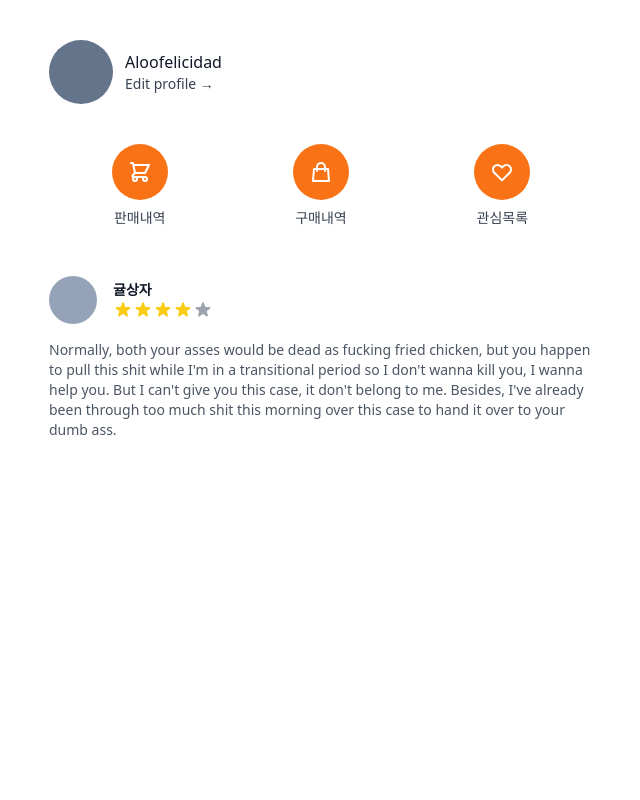
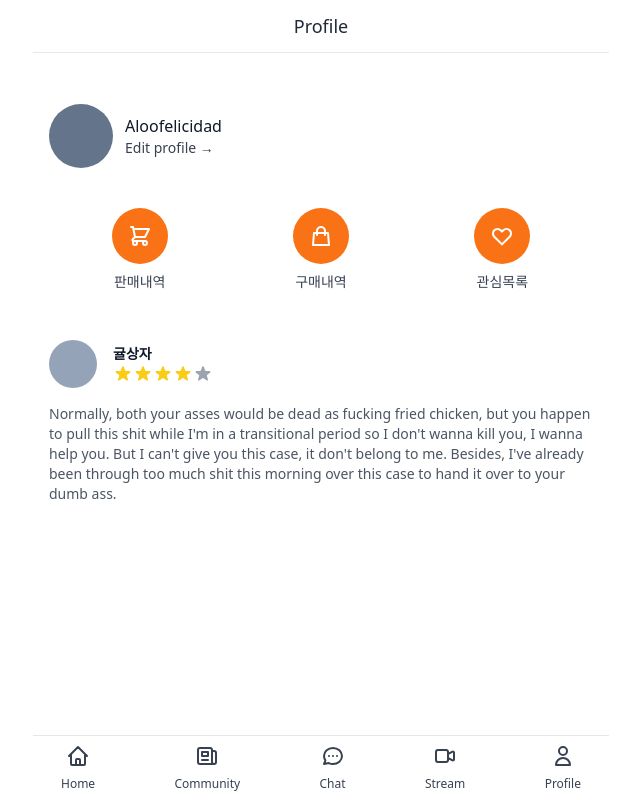
Before and after one commit to gyulsbox/Re_earth, a Next.js app: page /profile in a window 1280 px wide. Shown: the whole page, without its empty margins (319-959 px from the left). Built offline with nearby package versions, Linux system fonts and the light colour scheme.

Commit message:
feat: add Layout on profile

```diff
--- a/pages/profile/index.tsx
+++ b/pages/profile/index.tsx
@@ -1,7 +1,9 @@
 import type { NextPage } from "next";
+import Layout from '../../components/layouts/layout';
 
 const Profile: NextPage = () => {
   return (
+    <Layout title='Profile' hasTabBar>
       <div className="py-10 px-4">
         <div className='flex items-center space-x-3'>
           <div className='w-16 h-16 bg-slate-500 rounded-full'/>
@@ -135,6 +137,7 @@ const Profile: NextPage = () => {
           </div>
         </div>
       </div>
+    </Layout>
   );
 };
 
```
Lines whose indentation alone changed are shown as unchanged.
